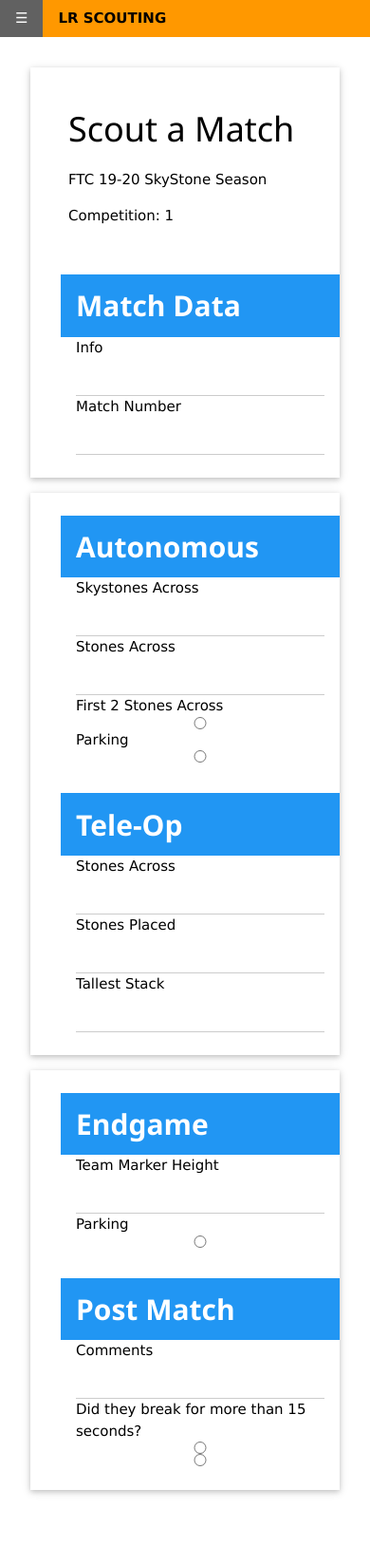
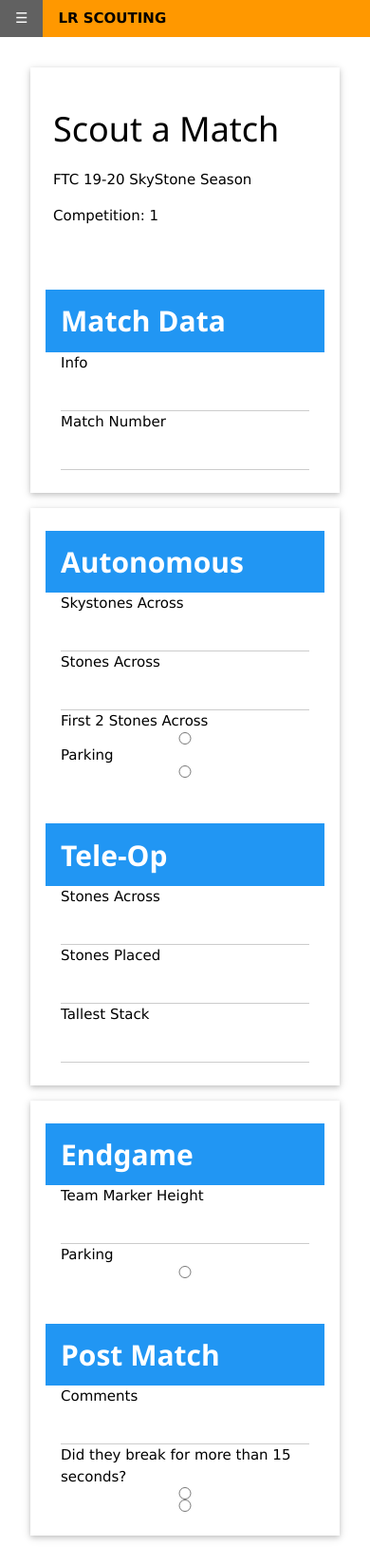
Before and after one commit to codingchris779/EpicScoutPY, a Django app: page /scout/match-data/1/1/ in a window 390 px wide. Shown: the whole page at 95% size. Before the commit the page ends 1574 px from the top, so only its background shows below. Run offline with Django 3.2, Linux system fonts and the light colour scheme.

Commit message:
Reformatted the skystone-form.html file for mobile responsiveness and better aesthetics.

```diff
--- a/templates/scout/skystone-form.html
+++ b/templates/scout/skystone-form.html
@@ -8,12 +8,12 @@
 <div class="w3-container">
 
 <div class="w3-cell-row w3-section w3-card-2 w3-mobile">
-<div class="w3-padding-large w3-margin w3-cell w3-mobile">
+<div class="w3-padding-large w3-section w3-cell w3-half w3-mobile">
     <h1>Scout a Match</h1>
     <p>FTC 19-20 SkyStone Season</p>
     <p>Competition: {{ competition }}</p>
 </div>
-<div class="w3-padding w3-margin w3-cell w3-mobile">
+<div class="w3-padding w3-section w3-cell w3-half w3-mobile">
     <div class="w3-container w3-blue">
         <h2><strong>Match Data</strong></h2>
     </div>
@@ -30,7 +30,7 @@
 
 
 <div class="w3-cell-row w3-section w3-card-2 w3-mobile">
-    <div class="w3-padding w3-margin w3-cell w3-mobile">
+    <div class="w3-padding w3-section w3-cell w3-half w3-mobile">
     <div class="w3-container w3-blue">
         <h2><strong>Autonomous</strong></h2>
     </div>
@@ -50,7 +50,7 @@
     </form>
     </div>
 
-    <div class="w3-padding w3-margin w3-cell w3-mobile">
+    <div class="w3-padding w3-section w3-cell w3-half w3-mobile">
     <div class="w3-container w3-blue">
         <h2><strong>Tele-Op</strong></h2>
     </div>
@@ -70,7 +70,7 @@
 
 
 <div class="w3-cell-row w3-section w3-card-2 w3-mobile">
-    <div class="w3-padding w3-margin w3-cell w3-mobile">
+    <div class="w3-padding w3-section w3-cell w3-half w3-mobile">
     <div class="w3-container w3-blue">
         <h2><strong>Endgame</strong></h2>
     </div>
@@ -84,7 +84,7 @@
     </form>
     </div>
 
-    <div class="w3-padding w3-margin w3-cell w3-mobile">
+    <div class="w3-padding w3-section w3-cell w3-half w3-mobile">
     <div class="w3-container w3-blue">
         <h2><strong>Post Match</strong></h2>
     </div>
```
Also changed, not shown: db.sqlite3.
